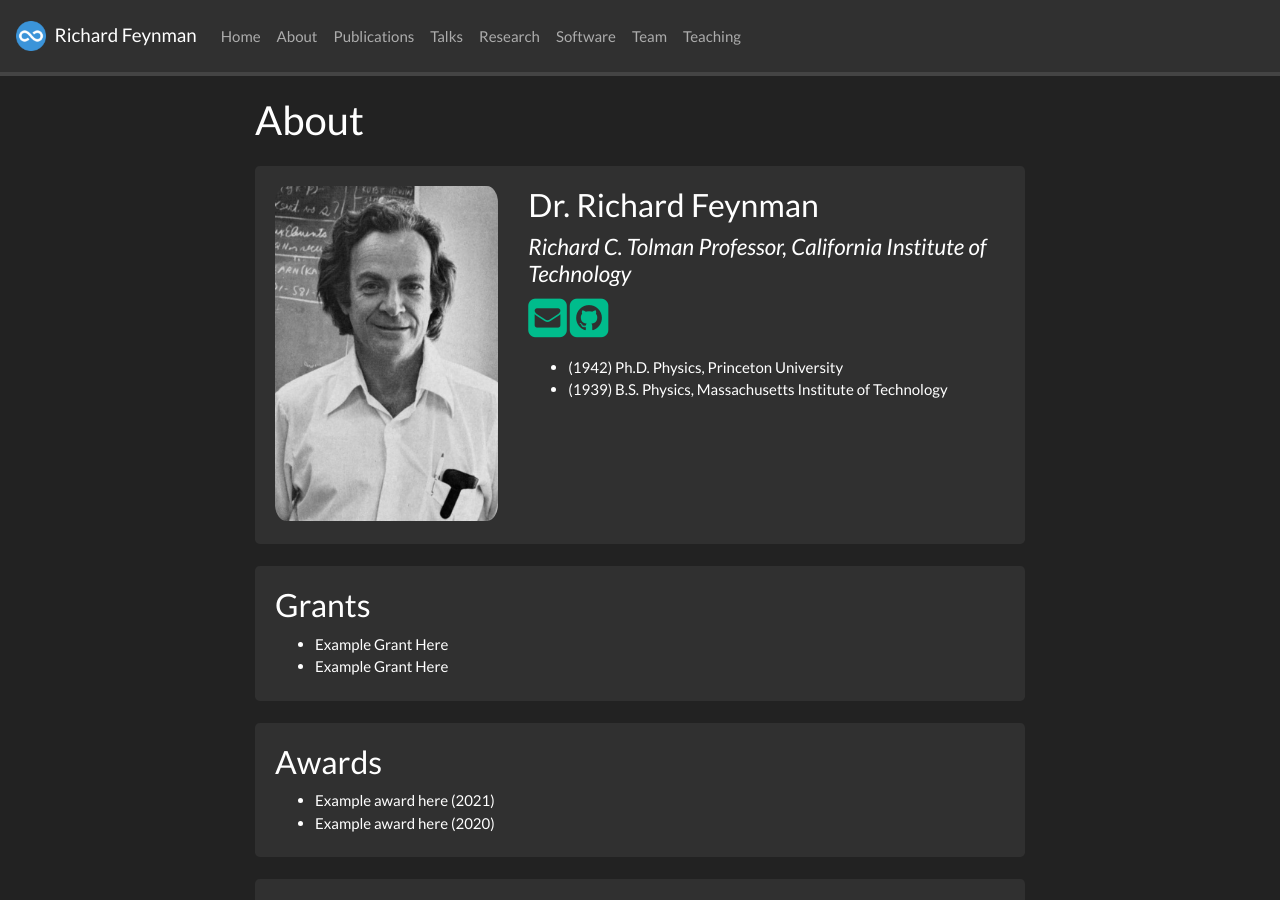
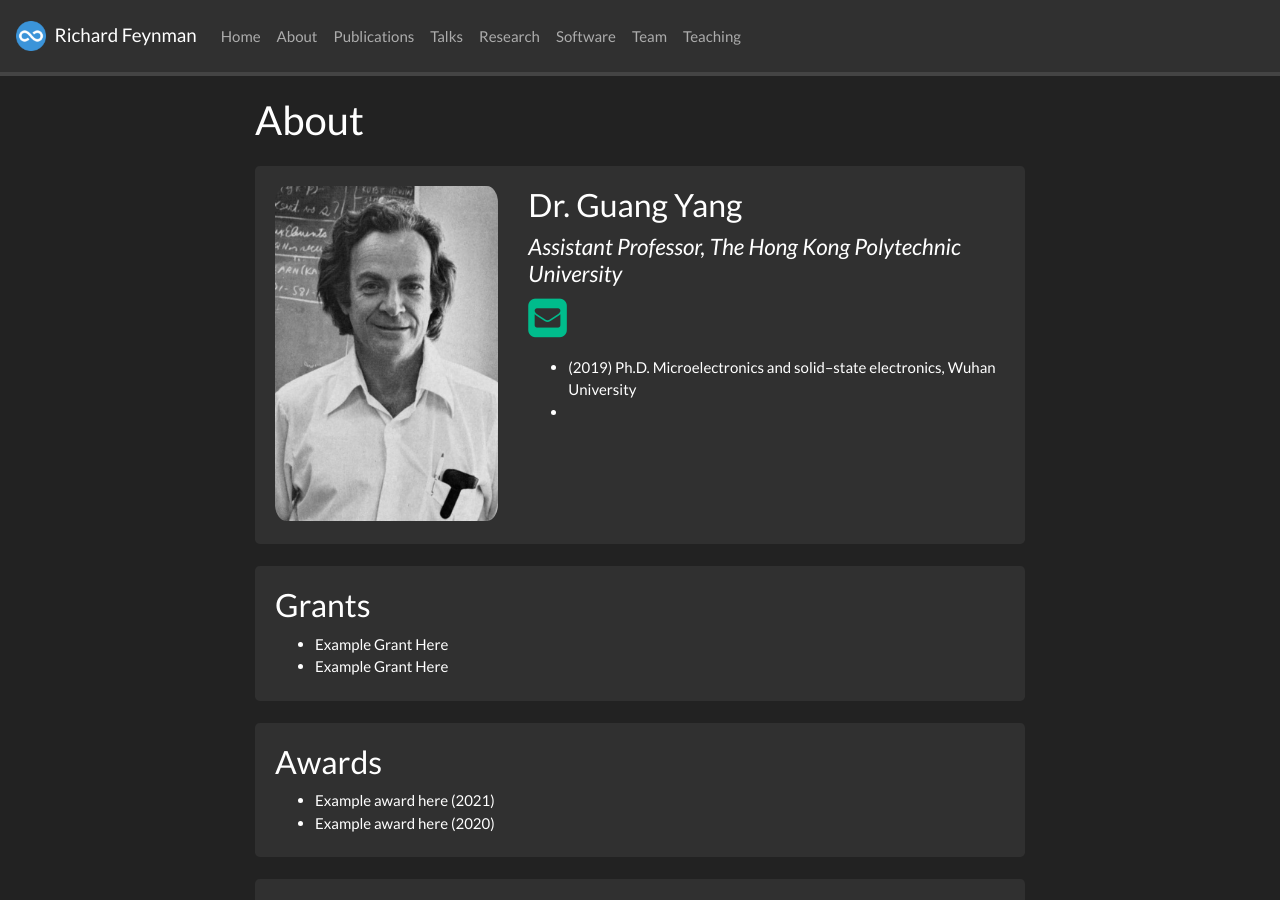
Before and after one commit to YANGPOLYU/GuangPolyU, a Jekyll site: the page built from _pages/about.md, in a window 1280 px wide and 900 px high. Built offline with Jekyll 4.4.1, drawn with Linux system fonts in a browser that asks for light colours; nearby versions of some CDN libraries; a style sheet for code colours, icons or effects is not loaded.

Commit message:
Update pi.yml

```diff
--- a/_data/pi.yml
+++ b/_data/pi.yml
@@ -1,22 +1,9 @@
-- name: Dr. Richard Feynman
+- name: Dr. Guang Yang
   photo: headshot.jpg
-  info: Richard C. Tolman Professor, California Institute of Technology
-  email: richard@university.edu
-  github: https://github.com/
-  researchgate: https://www.researchgate.net/
-  scholar: https://scholar.google.com/citations?user=B7vSqZsAAAAJ
-  cv: cv/cv.pdf
+  info: Assistant Professor, The Hong Kong Polytechnic University
+  email: guang.yg.yang@pokyu.edu.hk
+  scholar: https://scholar.google.com/citations?user=OnfZfzsAAAAJ&hl=zh-CN
+
   # Change the number below to the number of "educations" you have (up to 6)
   number_educ: 2
-  education1: "(1942) Ph.D. Physics, Princeton University"
-  education2: "(1939) B.S. Physics, Massachusetts Institute of Technology"
-  # education3:
-  # education4:
-  # education5:
-  # education6:
-  education1short: (1942) Ph.D. Physics, Princeton
-  education2short: (1939) B.S. Physics, MIT
-  # education3short:
-  # education4short:
-  # education5short:
-  # education6short:
+  education1: "(2019) Ph.D. Microelectronics and solid-state electronics, Wuhan University"
```
